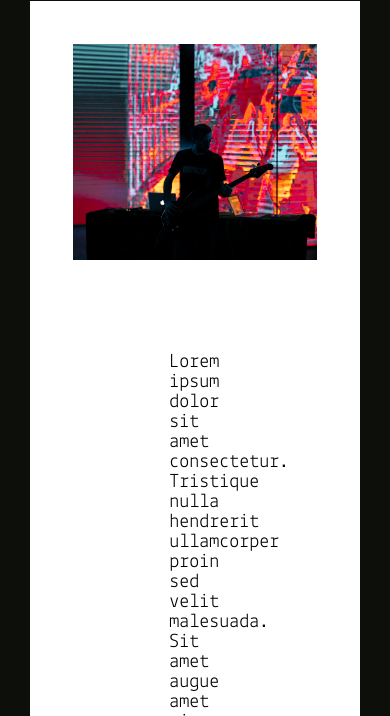
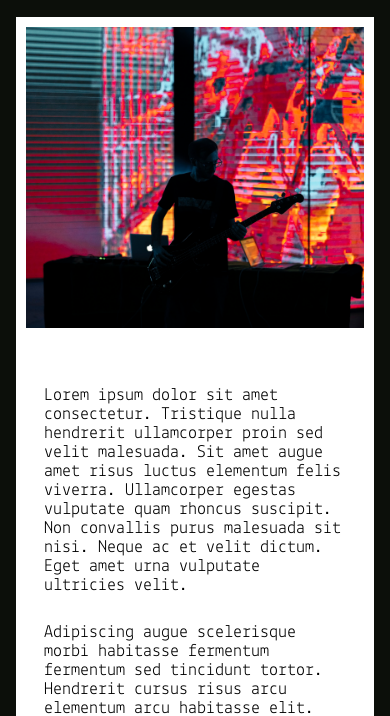
Before and after one commit to l33loo/webdesign_projeto3, a plain HTML site: page html/noticia.html in a window 390 px wide. Shown: the part 614-1330 px from the top of the page. Drawn offline with Linux system fonts and the light colour scheme.

Commit message:
Mobile for Noticia page

```diff
--- a/css/style.css
+++ b/css/style.css
@@ -952,13 +952,36 @@ footer > .container {
 
 }
 
+.noticia .container {
+    padding: 16px;
+}
+
 .noticia-container {
-    width: 72%;
-    padding: 43px 43px 0;
+    width: 100%;
+    padding: 10px 10px 0;
+
+    @media screen and (min-width: 1000px) {
+        width: 72%;
+        padding: 43px 43px 0;
+    }
 }
 
 .noticia-text {
-    padding: 72px 96px;
+    font-size: 1.125rem;
+    padding: 30px 18px;
+
+    @media screen and (min-width: 1000px) {
+        font-size: 1.5rem;
+        padding: 72px 96px;
+    }
+}
+
+.noticia-text p {
+    margin: 28px 0;
+
+    @media screen and (min-width: 1000px) {
+        margin: 24px 0;
+    }
 }
 
 /*** Contactos ***/
```
